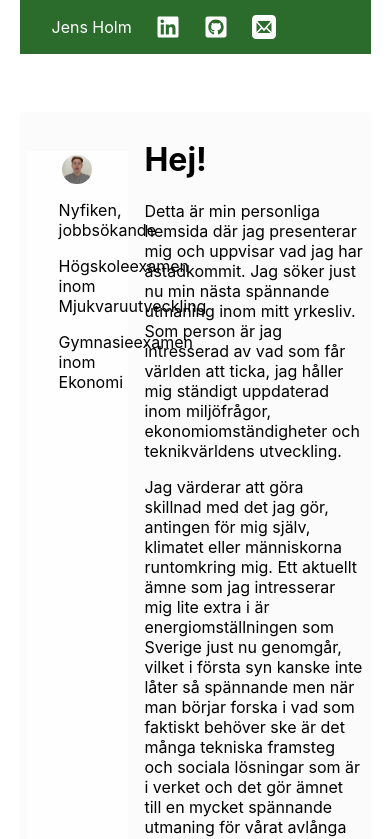
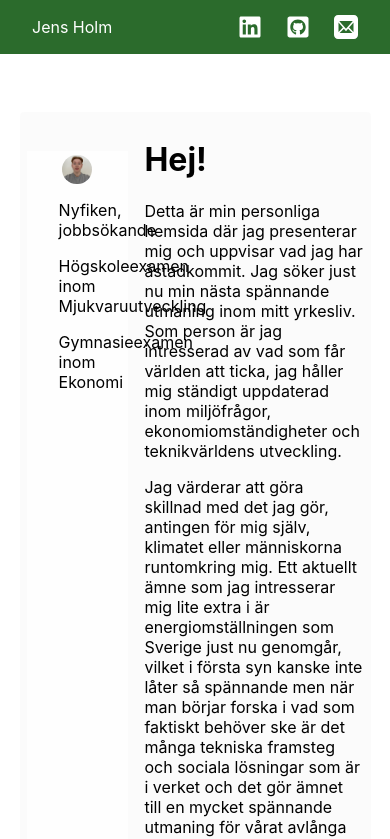
Before and after one commit to Jenkan27/Jenkan27.github.io, a React (Create React App) app: page / in a window 390 px wide. Shown: the top 839 px of the page. Built offline with nearby package versions, Linux system fonts and the light colour scheme.

Commit message:
added more mobile friendlyness to navbar

```diff
--- a/src/css/Navbar.css
+++ b/src/css/Navbar.css
@@ -50,4 +50,9 @@
     display: none;
   }
 
+  .navbar-inner {
+    justify-content: space-between;
+    width: 100%;
+  }
+
 }
```
